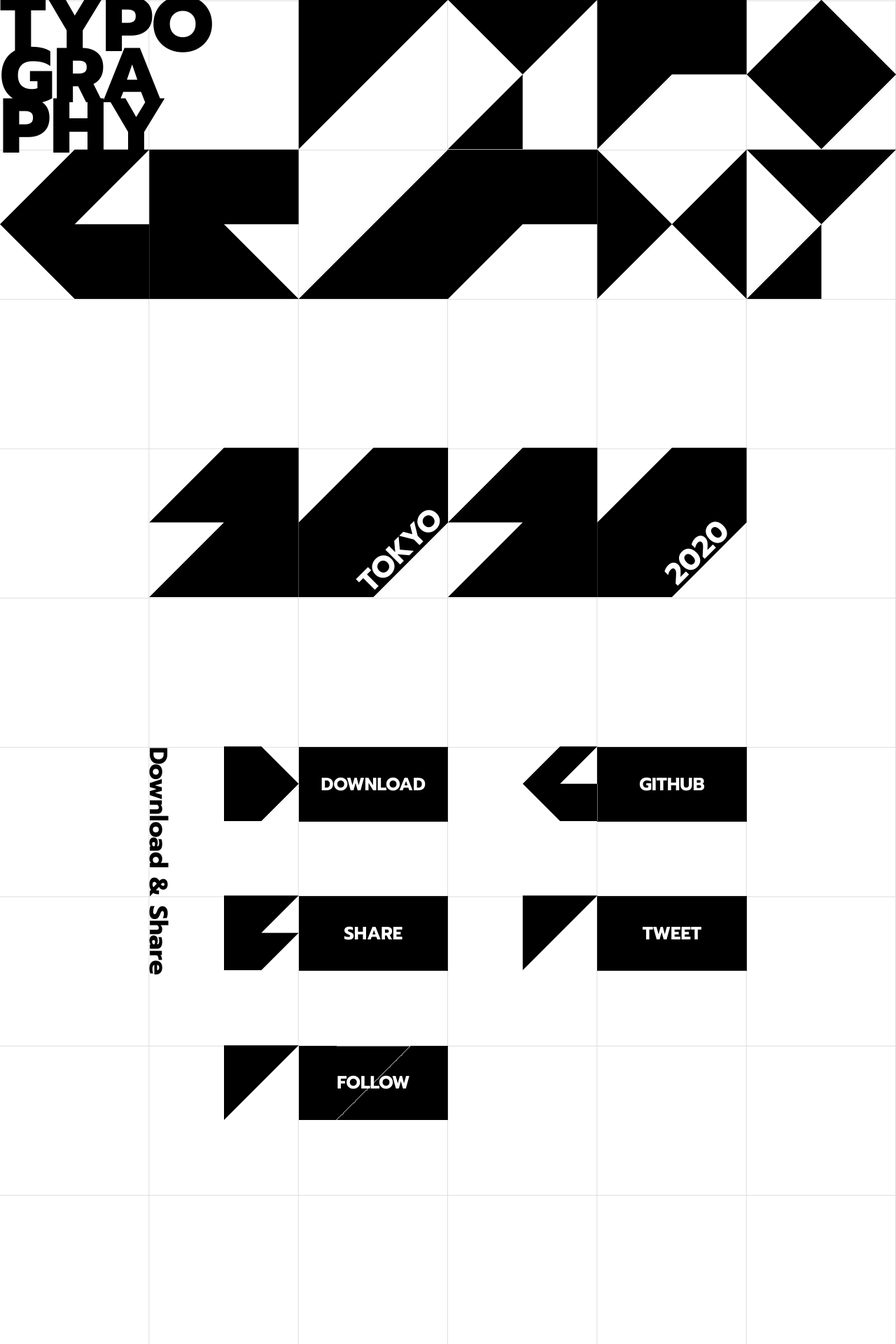
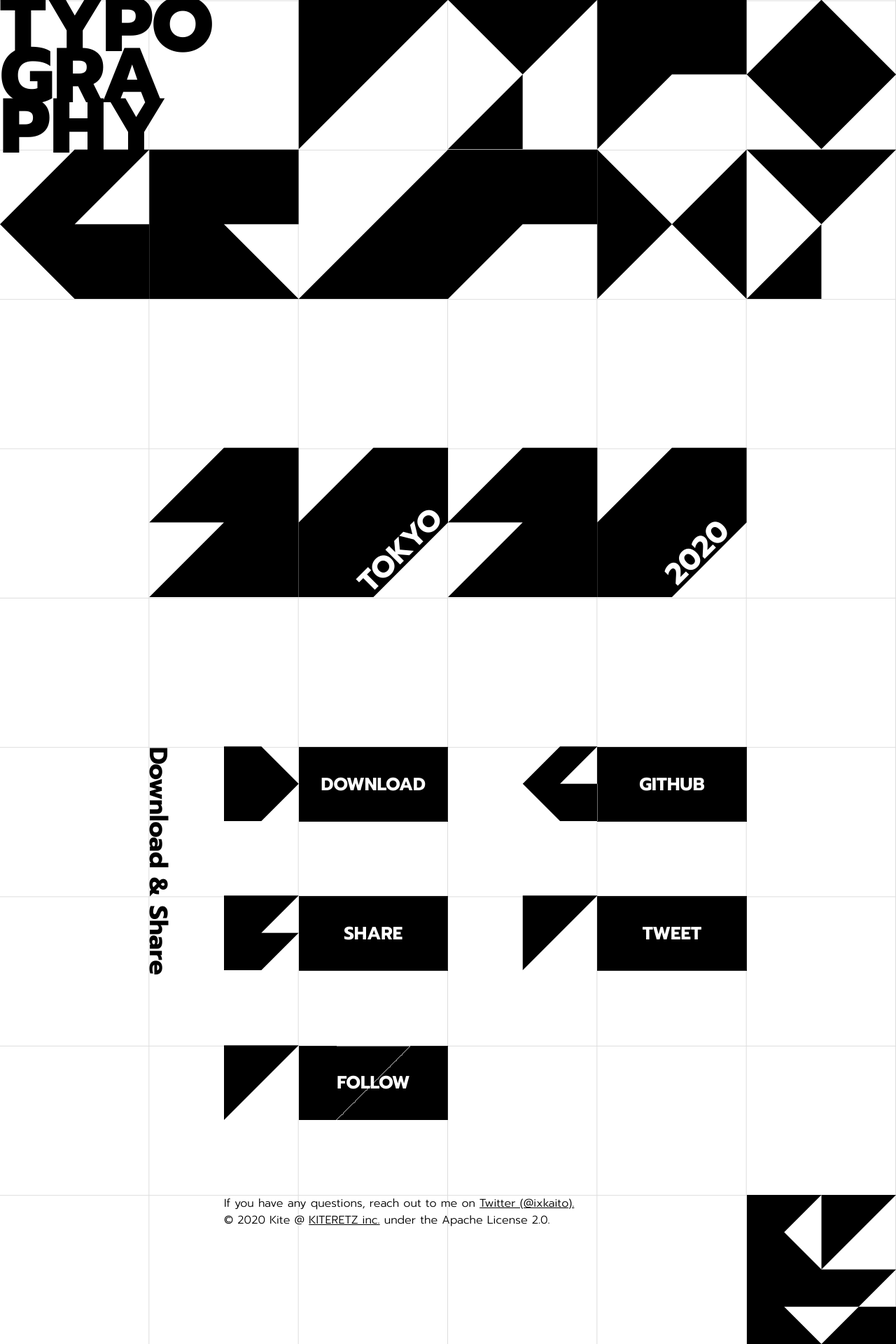
Before and after one commit to ixkaito/ktrz-font, a Jekyll site: the page built from index.md, in a window 1280 px wide. Shown: the part 4266-6186 px from the top of the page at 70% size. Built offline with Jekyll 4.4.1, drawn with Linux system fonts in a browser that asks for light colours.

Commit message:
Add footer

```diff
--- a/_includes/footer.html
+++ b/_includes/footer.html
@@ -1,3 +1,11 @@
-<footer>
-  footer
+<footer class="cols4:flex justify-between">
+  <p class="m-0 pl-0.5 h-1 cols6:ml-1 max-w-3">
+    If you have any questions, reach out to me on <a href="https://twitter.com/ixkaito" target="_blank" rel="noopener">Twitter (@ixkaito).</a><br>
+    © 2020 Kite @ <a href="https://kiteretz.com/" target="_blank" rel="noopener">KITERETZ inc.</a> under the Apache License 2.0.
+  </p>
+  <figure class="text-right">
+    <a href="https://kiteretz.com" target="_blank" rel="noopener">
+      <img class="w-1" src="{{ '/assets/images/kiteretz-logo.svg' | relative_url }}" alt="KITERETZ Logo">
+    </a>
+  </figure>
 </footer>
--- a/_layouts/home.html
+++ b/_layouts/home.html
@@ -7,6 +7,8 @@
 
     {{ content }}
 
+    {%- include footer.html -%}
+
   </body>
 
 </html>
--- a/assets/_src/sass/foundation/_base.scss
+++ b/assets/_src/sass/foundation/_base.scss
@@ -28,6 +28,10 @@ body {
 	line-height: 1.5;
 	margin: 0;
 	overflow-x: hidden;
+}
+
+a {
+	color: inherit;
 }
 
 h1,
--- a/index.md
+++ b/index.md
@@ -216,7 +216,7 @@ layout: home
 
   <h2 class="w-0.5">Download &amp; Share</h2>
 
-  <ul class="download-share list-none m-0 p-0 grid gap-0.5 cols4:grid-cols-2">
+  <ul class="download-share list-none m-0 p-0 pb-0.5 grid gap-0.5 cols4:grid-cols-2">
     <li data-icon="D">
       <a class="button" href="https://github.com/ixkaito/ktrz-font/archive/master.zip">Download</a>
     </li>
```
Also changed, not shown: assets/_src/sass/foundation/_utils.scss (+17 -1 lines), assets/_src/images/kiteretz-logo.svg (added), assets/css/main.css, assets/images/kiteretz-logo.svg (added), 1 other file.
